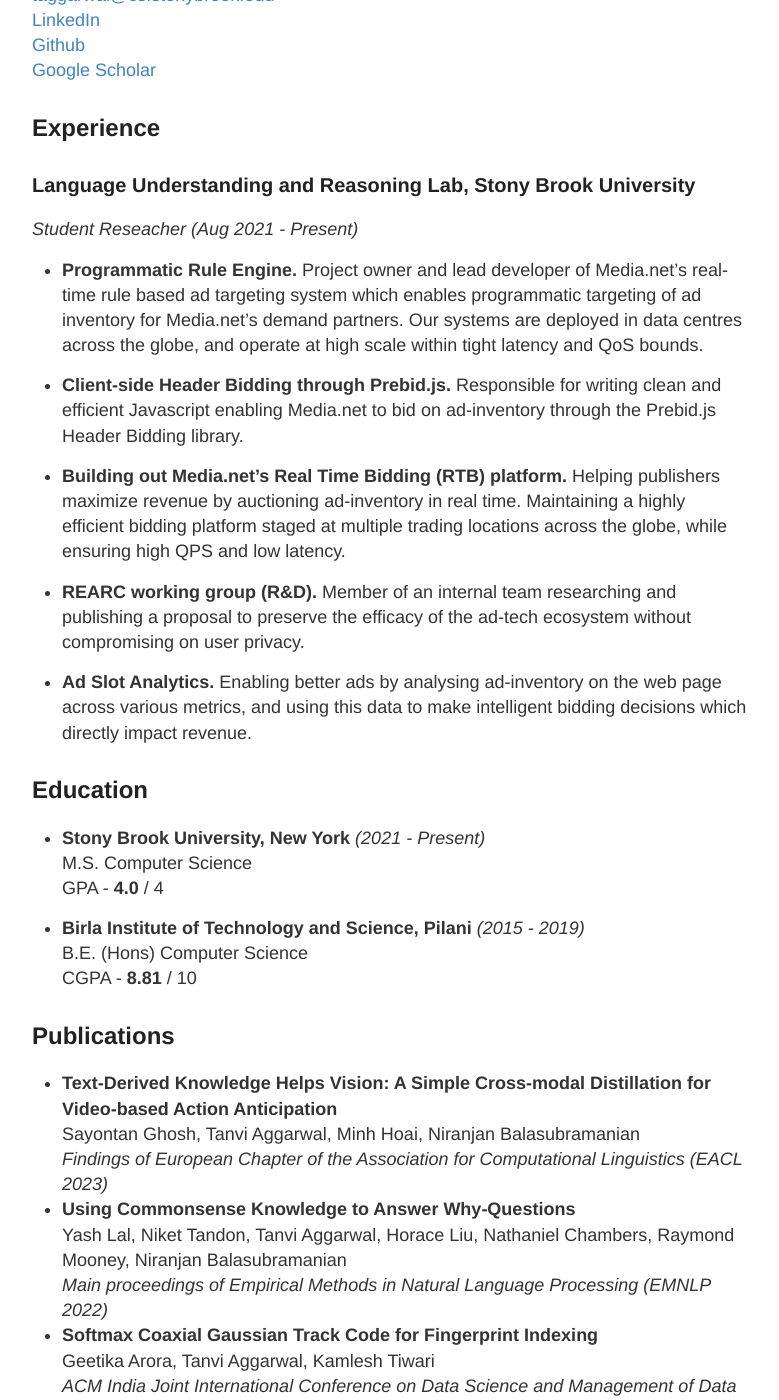
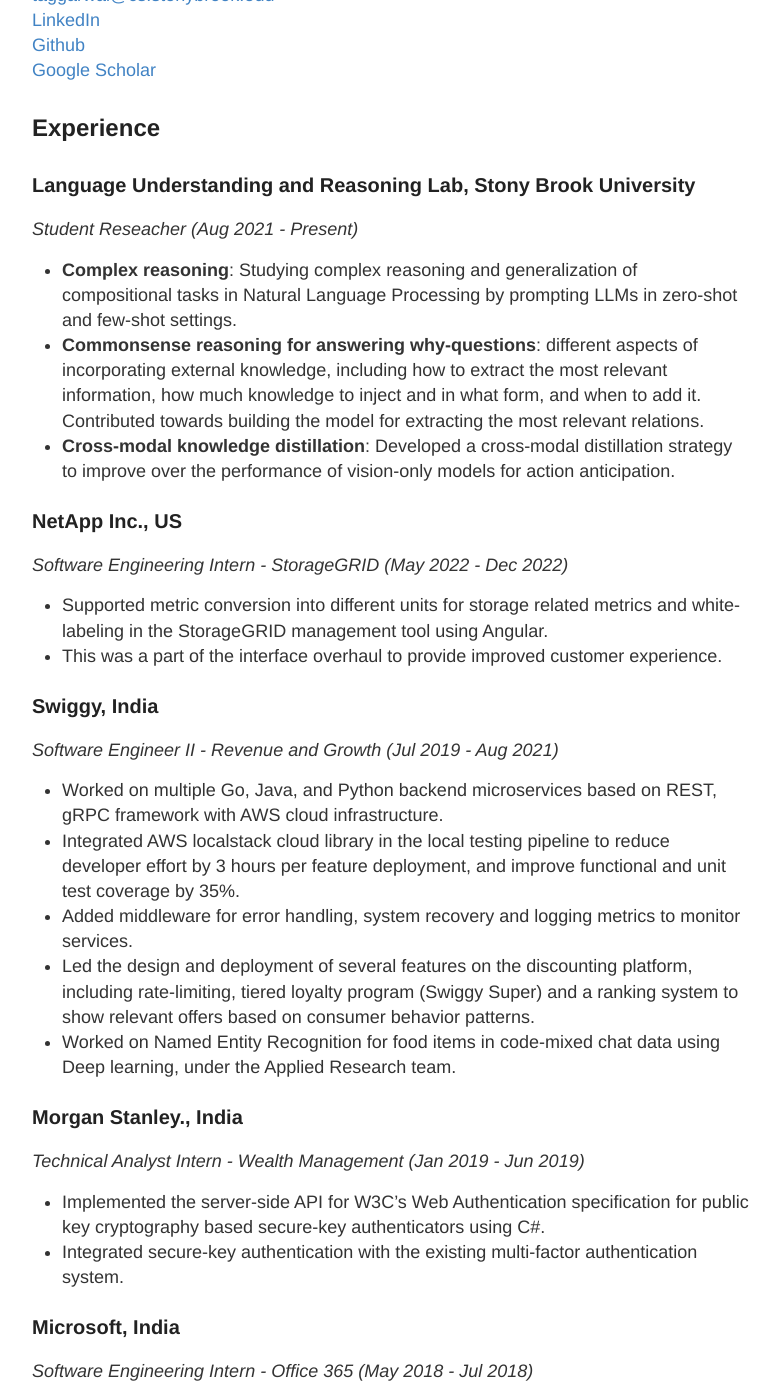
Before and after one commit to TanviAgg/TanviAgg.github.io, a Jekyll site: the page built from about.md, in a window 1280 px wide and 1400 px high, scrolled down 309 px. Shown: the whole window, without its empty margins (248-1027 px from the left). Built offline with Jekyll 4.4.1, drawn with Linux system fonts in a browser that asks for light colours; some of the changed text lies outside the part shown.

Commit message:
Update CV

```diff
--- a/about.md
+++ b/about.md
@@ -15,16 +15,39 @@
 
 ### Language Understanding and Reasoning Lab, Stony Brook University
 *Student Reseacher (Aug 2021 - Present)* <br>
+- __Complex reasoning__: Studying complex reasoning and generalization of compositional tasks in Natural Language Processing by prompting LLMs in zero-shot and few-shot settings.
+- __Commonsense reasoning for answering why-questions__: different aspects of incorporating external knowledge, including how to extract the most relevant information, how much knowledge to inject and in what form, and when to add it. Contributed towards building the model for extracting the most relevant relations.
+- __Cross-modal knowledge distillation__: Developed a cross-modal distillation strategy to improve over the performance of vision-only models for action anticipation.
 
-- __Programmatic Rule Engine.__ Project owner and lead developer of Media.net’s real-time rule based ad targeting system which enables programmatic targeting of ad inventory for Media.net’s demand partners. Our systems are deployed in data centres across the globe, and operate at high scale within tight latency and QoS bounds.
+### NetApp Inc., US
+*Software Engineering Intern - StorageGRID (May 2022 - Dec 2022)* <br>
+- Supported metric conversion into different units for storage related metrics and white-labeling in the
+StorageGRID management tool using Angular.
+- This was a part of the interface overhaul to provide improved customer experience.
 
-- __Client-side Header Bidding through Prebid.js.__ Responsible for writing clean and efficient Javascript enabling Media.net to bid on ad-inventory through the Prebid.js Header Bidding library.
+### Swiggy, India
+*Software Engineer II - Revenue and Growth (Jul 2019 - Aug 2021)* <br>
+- Worked on multiple Go, Java, and Python backend microservices based on REST, gRPC framework with AWS
+cloud infrastructure.
+- Integrated AWS localstack cloud library in the local testing pipeline to reduce developer effort by 3 hours per
+feature deployment, and improve functional and unit test coverage by 35%.
+- Added middleware for error handling, system recovery and logging metrics to monitor services.
+- Led the design and deployment of several features on the discounting platform, including rate-limiting, tiered
+loyalty program (Swiggy Super) and a ranking system to show relevant offers based on consumer behavior
+patterns.
+- Worked on Named Entity Recognition for food items in code-mixed chat data using Deep learning, under the
+Applied Research team.
 
-- __Building out Media.net’s Real Time Bidding (RTB) platform.__ Helping publishers maximize revenue by auctioning ad-inventory in real time. Maintaining a highly efficient bidding platform staged at multiple trading locations across the globe, while ensuring high QPS and low latency.
+### Morgan Stanley., India
+*Technical Analyst Intern - Wealth Management (Jan 2019 - Jun 2019)* <br>
+- Implemented the server-side API for W3C’s Web Authentication specification for public key cryptography based
+secure-key authenticators using C#.
+- Integrated secure-key authentication with the existing multi-factor authentication system.
 
-- __REARC working group (R&D).__ Member of an internal team researching and publishing a proposal to preserve the efficacy of the ad-tech ecosystem without compromising on user privacy.
-
-- __Ad Slot Analytics.__ Enabling better ads by analysing ad-inventory on the web page across various metrics, and using this data to make intelligent bidding decisions which directly impact revenue.
+### Microsoft, India
+*Software Engineering Intern - Office 365 (May 2018 - Jul 2018)* <br>
+- Created an on-boarding tool to migrate Data Loss Prevention Policies from compete platforms to Office 365 DLP
+using C# and XSLT.
 
 ## Education
 - __Stony Brook University, New York__ *(2021 - Present)* <br>
@@ -46,44 +69,56 @@
 - __Softmax Coaxial Gaussian Track Code for Fingerprint Indexing__ <br>
 Geetika Arora, Tanvi Aggarwal, Kamlesh Tiwari <br>
 *ACM India Joint International Conference on Data Science and Management of Data (CoDS-COMAD 2019)*
-## Projects
 
-- __Driver Analysis Using Telematic Data__ <br>
-An application to model and successfully fingerprint a driver using data derived from a GPS trajectory dataset. <br>
-Presented a paper titled *Driver Analysis Using Telematic Data* at the IEEE ICIIECS Conference (Coimbatore, India).
+## Projects and Open Source Contributions
+- __Complex reasoning in NLP__ - Studying compositional generalization of NLP tasks by prompting LLMs in zero-shot
+and few-shot settings as part of MS thesis in Language Understanding and Reasoning Lab.
 
-## Open source contributions
+- __Approximate Pattern Matching using Seed-and-extend heuristic__ - Designed and implemented an optimized
+dynamic programming algorithm for approximate pattern matching in text strings using Python.
 
-- __Prebid.js__ - Open source Header Bidding — *[https://github.com/prebid/Prebid.js](https://github.com/prebid/Prebid.js)* <br>
-Contributed to Prebid.js, an open source Header Bidding library.
+- __DNS resolver with added support for DNSSEC__ - Created a command line tool for a recursive DNS resolver to
+querry different record types with support for DNSSEC protocol, using dnspython library.
+
+- __Mininet__ - Implemented static routes and dynamic routing (RIP) on a network topology configured using Mininet
+with AWS EC2.
+
+- __Picolo: A Smart Assistant__ - Designed a system to improve the user interaction experience in online meetings that
+leverages OCR to extract text from images in real time. Implemented and evaluated a web-browser extension
+and desktop application interface.
 
 
-- __K0s__ - Zero Friction Kubernetes — *[https://github.com/k0sproject/k0s](https://github.com/k0sproject/k0s)*
+[comment]: <> (## Open source contributions)
+
+[comment]: <> (- __Prebid.js__ - Open source Header Bidding — *[https://github.com/prebid/Prebid.js]&#40;https://github.com/prebid/Prebid.js&#41;* <br>)
+
+[comment]: <> (Contributed to Prebid.js, an open source Header Bidding library.)
 
 
-- __IndraDB__ - A graph database in Rust — *[https://github.com/indradb/indradb](https://github.com/indradb/indradb)*
+[comment]: <> (- __K0s__ - Zero Friction Kubernetes — *[https://github.com/k0sproject/k0s]&#40;https://github.com/k0sproject/k0s&#41;*)
 
-## Volunteer Work
-- __Low-cost computer systems for underprivileged students__ *(2018)* <br>
-Partnered with Vasundhara Charitable Trust, an NGO, to provide schools in the Tarapur-Dahanu area with low-cost Raspberry-Pi powered computers. <br>
-Configured these devices with Gcompris (an open-source learning platform), to enable computerized learning for students, and enable teachers to evaluate and review coursework in a single centralized repository.
 
-## Programming Languages
-- Go
-- Python
-- Java
-- C# (.NET)
-- Javascript
-- C/C++
+[comment]: <> (- __IndraDB__ - A graph database in Rust — *[https://github.com/indradb/indradb]&#40;https://github.com/indradb/indradb&#41;*)
 
-## Tools
-- Cloud Platforms (AWS)
-- Containerization and Orchestration (Docker, DCOS/Nomad, CI/CD)
-- Linux
-- Stream processing architectures (Kafka, Apache Storm + Trident)
-- Databases & Storage (SQL server, Redis, Aerospike)
+[comment]: <> (## Volunteer Work)
 
-## Awards
-- 1st place, Codeshaastra Hackathon (2014)
-- Runners-up,  Axis Bank Hackathon (2016)
-- Qualifiers, ICICI bank Appathon (2016)
+[comment]: <> (- __Low-cost computer systems for underprivileged students__ *&#40;2018&#41;* <br>)
+
+[comment]: <> (Partnered with Vasundhara Charitable Trust, an NGO, to provide schools in the Tarapur-Dahanu area with low-cost Raspberry-Pi powered computers. <br>)
+
+[comment]: <> (Configured these devices with Gcompris &#40;an open-source learning platform&#41;, to enable computerized learning for students, and enable teachers to evaluate and review coursework in a single centralized repository.)
+
+## Skills
+### Programming Languages
+Python, Go, C#, C/C++, Java, XSLT, HTML, Javascript, Ruby, SQL, Angular
+### Technical Concepts
+Software development, Machine Learning, Databases, Algorithms
+### Tools and Frameworks
+AWS (DynamoDB, EC2, DAX, Lambda), ElasticSearch, Redis, Git, Docker, Prometheus, Grafana, LocalStack, Jenkins, Snowflake, REST, gRPC
+### Deep learning models and libraries
+Pytorch, Tensorflow, Keras, NLTK, Pandas, NumPy, Transformers, LLMs, GPT-3, ChatGPT, Codex
+### Programming Languages
+Go, Python, Java, C# (.NET), Javascript, /C++
+
+## Academic Achievements
+- Awarded the BITS Pilani Merit Scholarship for academic year 2015 - 2016 (awarded to top 3% of students).
```
